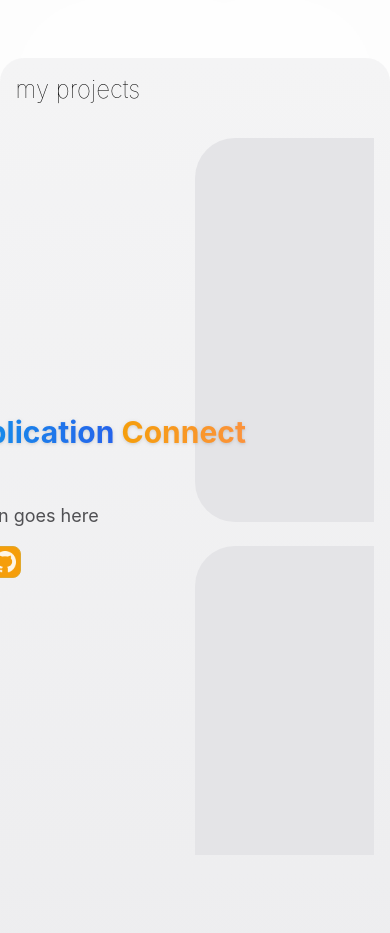
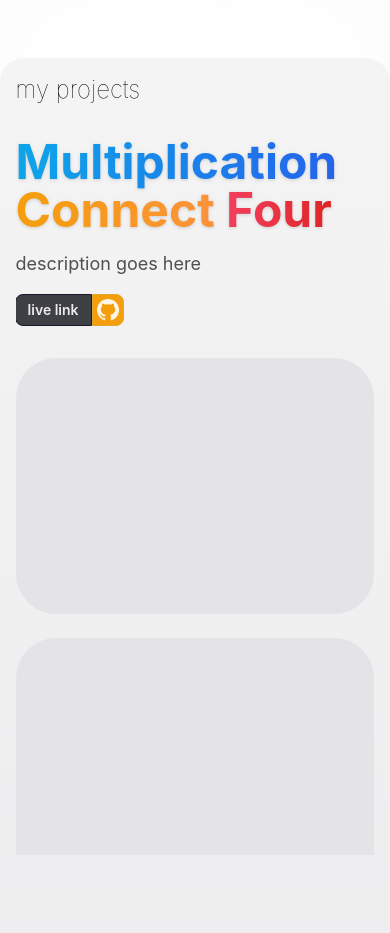
Before and after one commit to kavanparam/react-portfolio-website, a Gatsby site: page / in a window 390 px wide. Shown: the part 580-1513 px from the top of the page. Built offline with nearby package versions, Linux system fonts and the light colour scheme; Gatsby itself is replaced by a stand-in of ours.

Commit message:
Mobile responsive layout
- scaling as expected when viewport is resized
- was getting an issue just at the breakpoint — changing the heading flexbox to a flex row instead of col fixed it
- added mock responsive padding to feature divs for time being these will be removed and scaled as necessary once content is added

```diff
--- a/src/pages/index.tsx
+++ b/src/pages/index.tsx
@@ -43,8 +43,8 @@ const IndexPage = () => {
       className="font-main"
       data-theme="bumblebee"
     >
+      {/* Extract to nav component */}
       <header>
-        {/* Extract to nav component */}
         <button
           className={`z-50 fixed right-0 flex flex-col gap-1 p-5 mr-2 sm:hidden`}
           onClick={() => setIsOpen(!isOpen)}
@@ -129,11 +129,11 @@ const IndexPage = () => {
           </h2>
 
           <div className="mb-24">
-            <div className="relative h-[85vh]">
-              {/* overview — need to scroll features*/}
-              <div className="absolute top-0 left-0 flex flex-col items-center justify-center w-1/2 h-full">
-                <div className="space-y-4 w-96">
-                  <h3 className="inline-block text-3xl font-bold sm:text-5xl drop-shadow">
+            <div className="relative h-[85vh] overflow-hidden">
+              {/* overview */}
+              <div className="flex items-center justify-center md:h-full md:w-1/2 md:absolute md:top-0 md:left-0">
+                <div className="mb-8 space-y-4 w-96 lg:w-112 md:mb-0">
+                  <h3 className="inline-block text-5xl font-bold lg:text-6xl sm:text-5xl drop-shadow">
                     <span className="text-transparent bg-gradient-to-r from-sky-500 to-blue-600 bg-clip-text">
                       Multiplication
                     </span>{" "}
@@ -162,13 +162,16 @@ const IndexPage = () => {
                   </div>
                 </div>
               </div>
-              {/* features */}
-              <div className="w-1/2 ml-[50%] space-y-6 overflow-scroll h-full">
-                <div className="p-48 bg-zinc-200 rounded-[2.5rem]"></div>
-                <div className="p-48 bg-zinc-200 rounded-[2.5rem]"></div>
-                <div className="p-48 bg-zinc-200 rounded-[2.5rem]"></div>
-                <div className="p-48 bg-zinc-200 rounded-[2.5rem]"></div>
-                <div className="p-48 bg-zinc-200 rounded-[2.5rem]"></div>
+              {/* features
+                  - try to make the divs as square as possible
+                  - rm padding once filling w content
+              */}
+              <div className="md:w-1/2 md:ml-[50%] w-full space-y-6 overflow-scroll h-full">
+                <div className="lg:p-48 p-32 bg-zinc-200 rounded-[2.5rem]"></div>
+                <div className="lg:p-48 p-32 bg-zinc-200 rounded-[2.5rem]"></div>
+                <div className="lg:p-48 p-32 bg-zinc-200 rounded-[2.5rem]"></div>
+                <div className="lg:p-48 p-32 bg-zinc-200 rounded-[2.5rem]"></div>
+                <div className="lg:p-48 p-32 bg-zinc-200 rounded-[2.5rem]"></div>
               </div>
             </div>
           </div>
```
